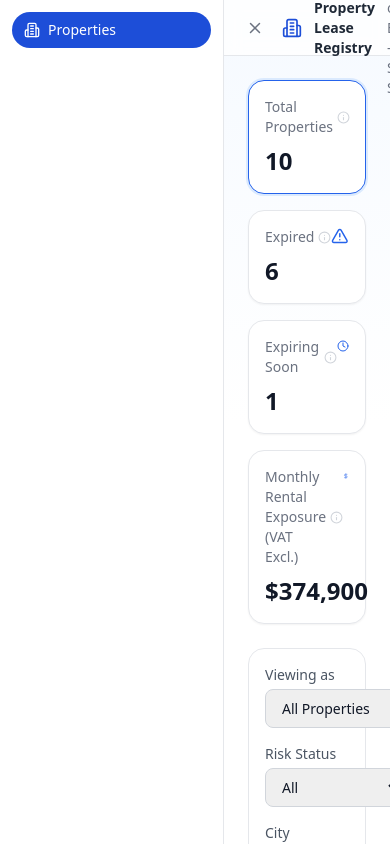
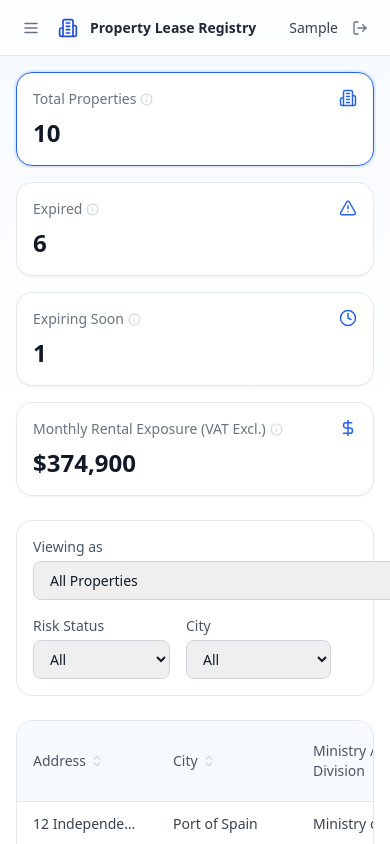
Before and after one commit to rajul0616/prototype-component-library, a React (Vite) app: page / in a window 390 px wide. Both pictures are taken after typing "Sample" into the empty fields and a click on the button "Continue". Built offline with nearby package versions, Linux system fonts and the light colour scheme.

Commit message:
Make app mobile-friendly: off-canvas sidebar, responsive header and toast, no horizontal scroll

```diff
--- a/src/App.jsx
+++ b/src/App.jsx
@@ -63,14 +63,14 @@ export default function App() {
         logo={<Building2 size={20} className="text-blue-700" />}
         navItems={[{ label: 'Properties', icon: Building2, active: true }]}
         headerRight={
-          <div className="flex items-center gap-3 text-sm text-gray-500">
-            <span>
-              <span className="font-medium text-gray-700">{currentUser.name}</span> ·{' '}
-              {currentUser.division}
+          <div className="flex min-w-0 items-center gap-2 text-sm text-gray-500 sm:gap-3">
+            <span className="min-w-0 truncate">
+              <span className="font-medium text-gray-700">{currentUser.name}</span>
+              <span className="hidden sm:inline"> · {currentUser.division}</span>
             </span>
             <button
               onClick={() => setCurrentUser(null)}
-              className="flex items-center gap-1 rounded-full p-1.5 hover:bg-blue-50 hover:text-blue-700"
+              className="shrink-0 flex items-center gap-1 rounded-full p-1.5 hover:bg-blue-50 hover:text-blue-700"
               aria-label="Switch user"
             >
               <LogOut size={16} />
@@ -90,7 +90,7 @@ export default function App() {
         )}
       </AppShell>
 
-      <div className="fixed bottom-4 right-4 z-50 flex w-80 flex-col gap-2">
+      <div className="fixed bottom-4 right-4 left-4 z-50 flex flex-col gap-2 sm:left-auto sm:w-80">
         {toasts.map((toast) => (
           <Toast
             key={toast.id}
--- a/src/components/layout/AppShell.jsx
+++ b/src/components/layout/AppShell.jsx
@@ -1,15 +1,24 @@
-// Page frame with header (logo slot + title + optional right-side slot), collapsible sidebar (navItems[]), and main content area. Props: logo, title, navItems[{ label, icon, href, onClick, active }], headerRight, children.
+// Page frame with header (logo slot + title + optional right-side slot), collapsible sidebar (navItems[]), and main content area. Props: logo, title, navItems[{ label, icon, href, onClick, active }], headerRight, children. Sidebar is an off-canvas overlay below the md breakpoint and pushes content at md+.
 import { useState } from 'react'
 import { Menu, X } from 'lucide-react'
 
 export default function AppShell({ logo, title, navItems = [], headerRight, children }) {
-  const [sidebarOpen, setSidebarOpen] = useState(true)
+  const [sidebarOpen, setSidebarOpen] = useState(
+    () => typeof window === 'undefined' || window.innerWidth >= 768,
+  )
 
   return (
-    <div className="flex h-screen w-full bg-gradient-to-b from-blue-50/60 via-white to-white text-gray-900">
+    <div className="flex h-screen w-full overflow-hidden bg-gradient-to-b from-blue-50/60 via-white to-white text-gray-900">
+      {sidebarOpen ? (
+        <div
+          onClick={() => setSidebarOpen(false)}
+          className="fixed inset-0 z-30 bg-black/30 md:hidden"
+        />
+      ) : null}
+
       <aside
-        className={`flex flex-col border-r border-gray-200 bg-white transition-all duration-200 ${
-          sidebarOpen ? 'w-56' : 'w-0 overflow-hidden'
+        className={`fixed inset-y-0 left-0 z-40 flex w-64 transform flex-col border-r border-gray-200 bg-white transition-transform duration-200 md:relative md:z-auto md:w-56 md:transform-none md:transition-all ${
+          sidebarOpen ? 'translate-x-0' : '-translate-x-full md:w-0 md:overflow-hidden md:border-r-0'
         }`}
       >
         <nav className="flex-1 space-y-1 p-3">
@@ -30,23 +39,25 @@ export default function AppShell({ logo, title, navItems = [], headerRight, chil
         </nav>
       </aside>
 
-      <div className="flex flex-1 flex-col overflow-hidden">
+      <div className="flex min-w-0 flex-1 flex-col overflow-hidden">
         <header className="flex h-14 items-center gap-3 border-b border-gray-200 bg-white/80 px-4 backdrop-blur">
           <button
             onClick={() => setSidebarOpen((open) => !open)}
-            className="rounded-full p-1.5 text-gray-500 hover:bg-blue-50 hover:text-blue-700"
+            className="shrink-0 rounded-full p-1.5 text-gray-500 hover:bg-blue-50 hover:text-blue-700"
             aria-label="Toggle sidebar"
           >
             {sidebarOpen ? <X size={18} /> : <Menu size={18} />}
           </button>
-          {logo ? <div className="flex items-center">{logo}</div> : null}
+          {logo ? <div className="flex shrink-0 items-center">{logo}</div> : null}
           {title ? (
-            <h1 className="text-sm font-semibold text-gray-800">{title}</h1>
+            <h1 className="truncate text-sm font-semibold text-gray-800">{title}</h1>
           ) : null}
-          {headerRight ? <div className="ml-auto flex items-center">{headerRight}</div> : null}
+          {headerRight ? (
+            <div className="ml-auto flex min-w-0 items-center">{headerRight}</div>
+          ) : null}
         </header>
 
-        <main className="flex-1 overflow-auto p-6">{children}</main>
+        <main className="flex-1 overflow-auto p-4 sm:p-6">{children}</main>
       </div>
     </div>
   )
```
